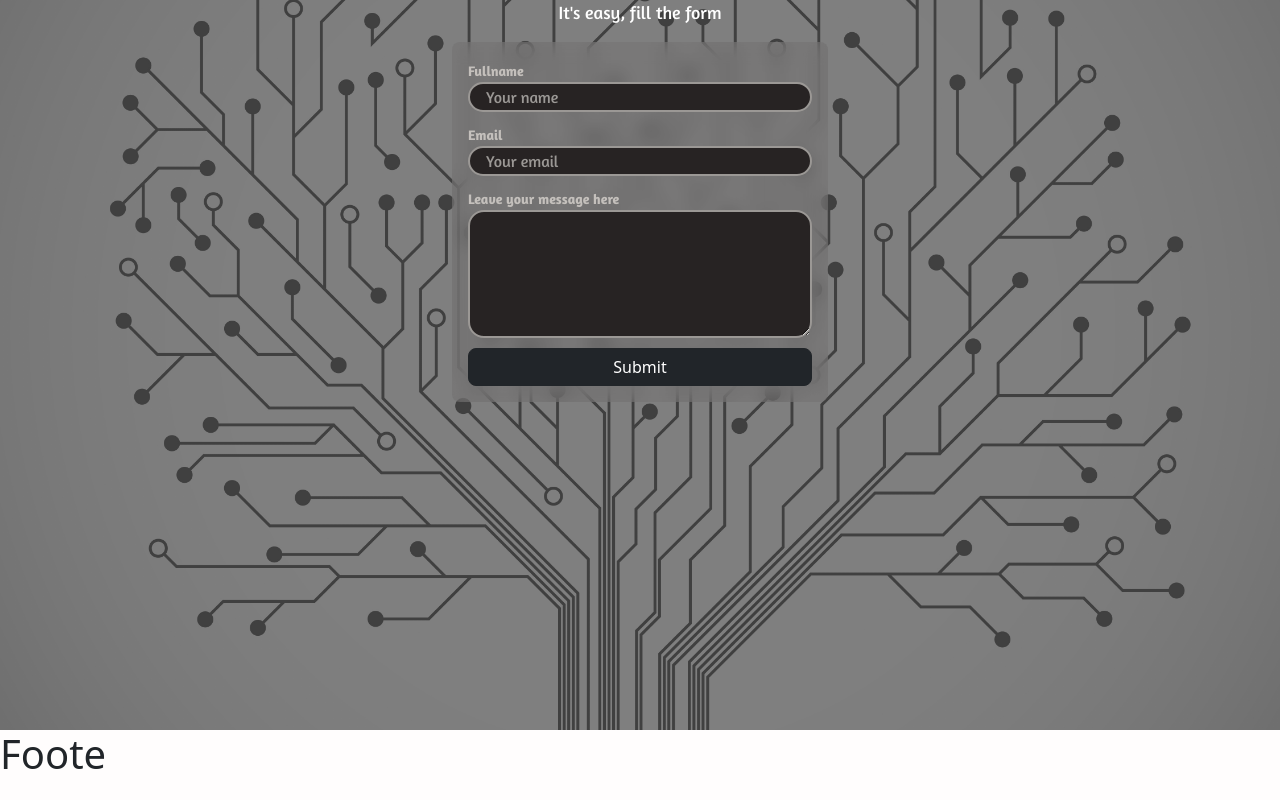
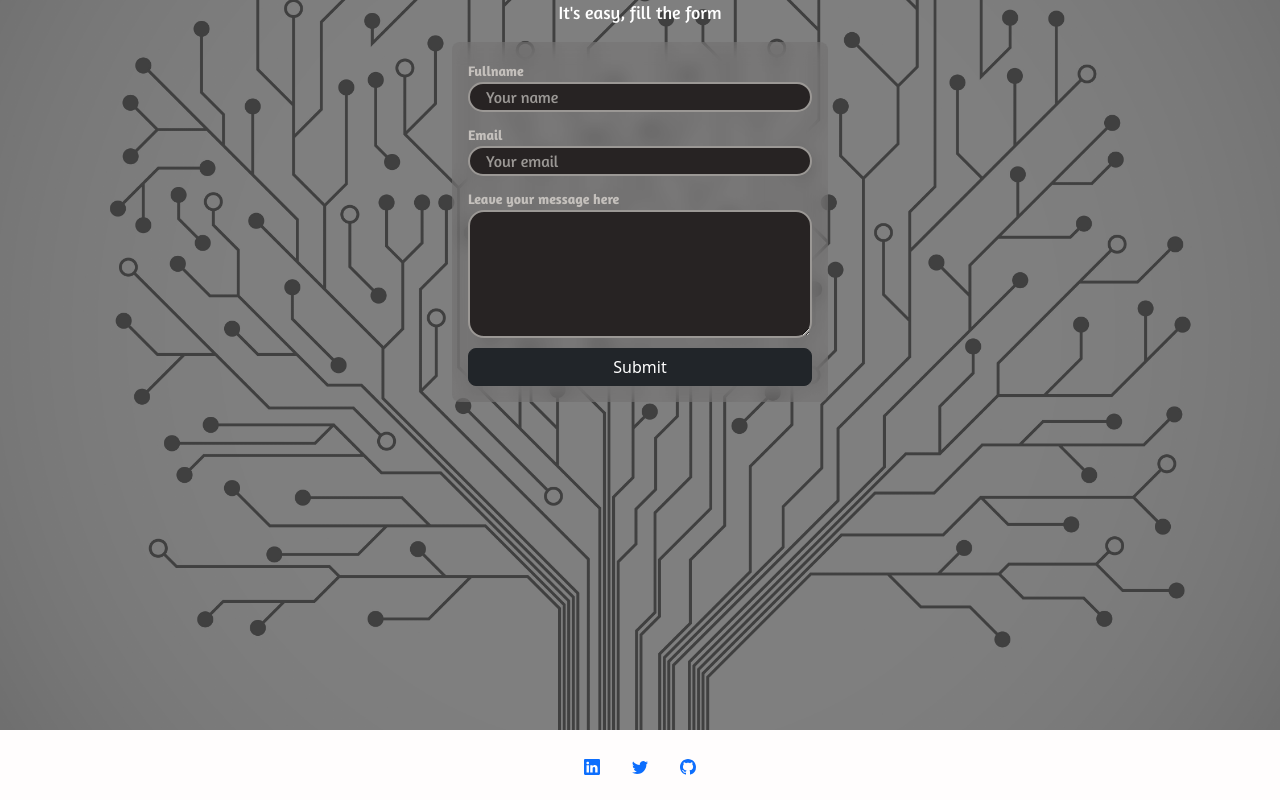
Before and after one commit to AmsoJ/portfolio, a React (Create React App) app: page / in a window 1280 px wide. Shown: the part 2902-3702 px from the top of the page. Built offline with nearby package versions, Linux system fonts and the light colour scheme.

Commit message:
contact me

```diff
--- /dev/null
+++ b/src/asset/Data/footerdata.js
@@ -0,0 +1,22 @@
+import { BsLinkedin, BsTwitter, BsGithub } from "react-icons/bs";
+
+
+const footerdata = [
+    {
+        id: 0,
+        element: <BsLinkedin />,
+        href: "githubb"
+    },
+    {
+        id: 1,
+        element: <BsTwitter />,
+        href: "githubb"
+    },
+    {
+        id: 2,
+        element: <BsGithub />,
+        href: "githubb"
+    }
+]
+
+export default footerdata;
--- a/src/components/Loaded/Footer/Footer.jsx
+++ b/src/components/Loaded/Footer/Footer.jsx
@@ -1,8 +1,18 @@
 import './footer.scss';
-
+import footerdata from '../../../asset/Data/footerdata';
 function Footer() {
-    return <footer className="page-end">
-        <h1>Foote</h1>
+    return <footer className="page-end d-flex align-items-center justify-content-center">
+        <nav className="nav">
+            {
+                footerdata.map(contactLink => {
+                    return <li className="nav-link nav-item" key={contactLink.id}>
+                        <a href={contactLink.href} target='_blank' rel="noreferrer">
+                            {contactLink.element}
+                        </a>
+                    </li>
+                })
+            }
+        </nav>
     </footer>
 }
 
--- a/src/components/Loaded/Project/ProjectLink.jsx
+++ b/src/components/Loaded/Project/ProjectLink.jsx
@@ -16,8 +16,8 @@ function ProjectLink() {
 function Linkage({projectName, pic, detail, techStack, link}) {
     return <a href={link} target="_blank" rel="noreferrer" className="project-link col-12 col-md-5 overflow-hidden shadow-lg bg-light rounded-3 p-0">
         <div className="project-main position-relative" style={{height: "50vh"}}>
-            <div className="picture-of-project position-absolute" style={{height: "100%", backgroundImage: `url(${pic})`}}></div>
-            <div className="picture-of-project position-absolute" style={{height: "100%", backgroundImage: `url(${pic})`}}></div>
+            <div className="picture-of-project position-absolute" style={{height: "100%"}}></div>
+            <div className="picture-of-project position-absolute" style={{height: "100%"}}></div>
 
             <article className="project-detail-board postion-absolute text-center">
                 <h3 className="project-name" style={{fontFamily: "amaBold",}}>{projectName}</h3>
--- a/src/components/Loaded/Project/project.scss
+++ b/src/components/Loaded/Project/project.scss
@@ -19,8 +19,23 @@
                     }
                 }
             }
+            &:first-child {
+                .project-main .picture-of-project {
+                    background-image: url(./../../../asset/images/manage.png);
+                }
+            }
+            &:nth-child(2) {
+                .project-main .picture-of-project {
+                    background-image: url(./../../../asset/images/room.png);
+                }
+            }
+            &:nth-child(3) {
+                .project-main .picture-of-project {
+                    background-image: url(./../../../asset/images/stepform.png);
+                }
+            }
+            .project-main {
                 .picture-of-project {
-                // background-image: url(./../../../asset/images/manage.png);
                     background-repeat: no-repeat;
                     background-size: cover;
                     inset: 0;
@@ -40,3 +55,4 @@
             }
         }
     }
+}
```
Lines whose indentation alone changed are shown as unchanged.
